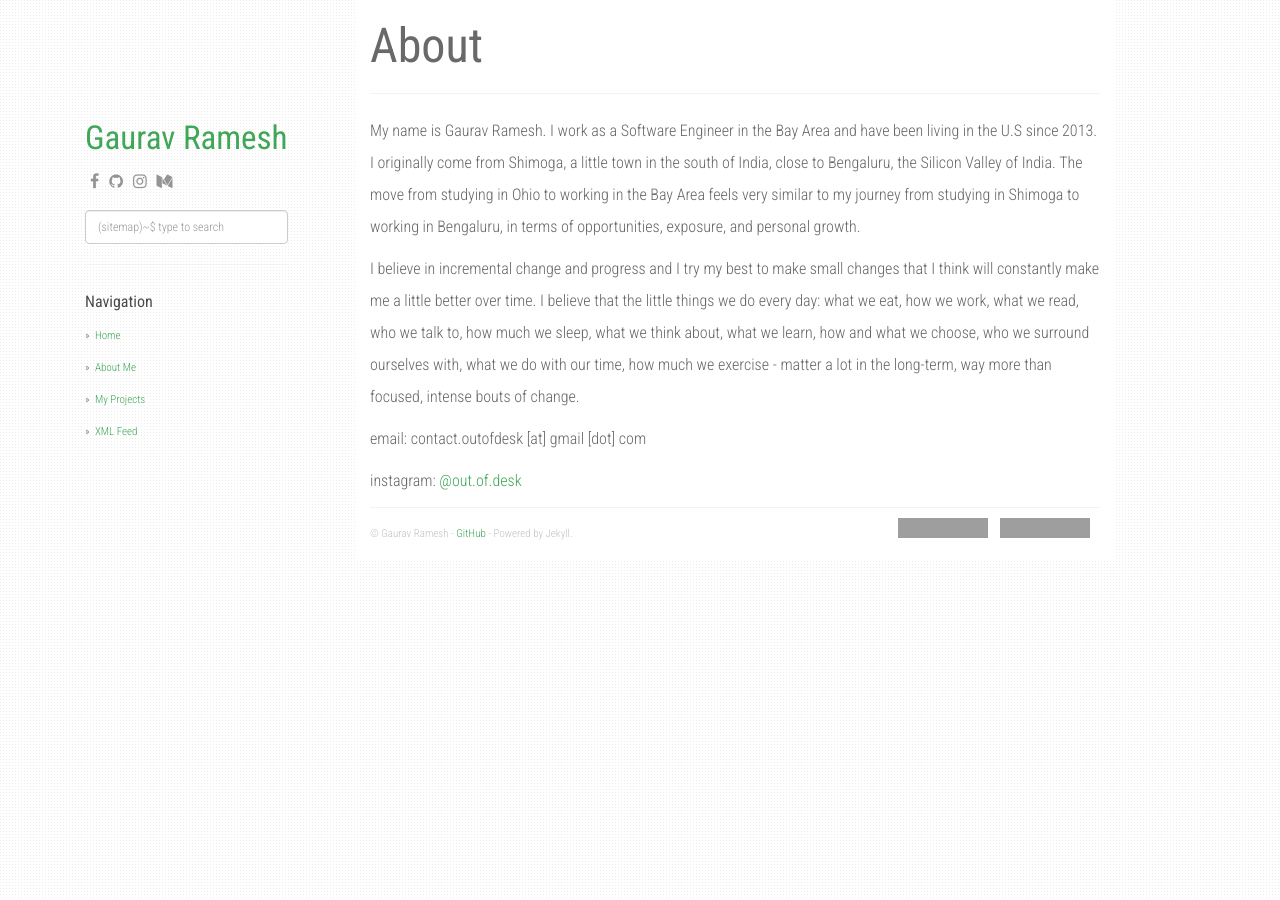
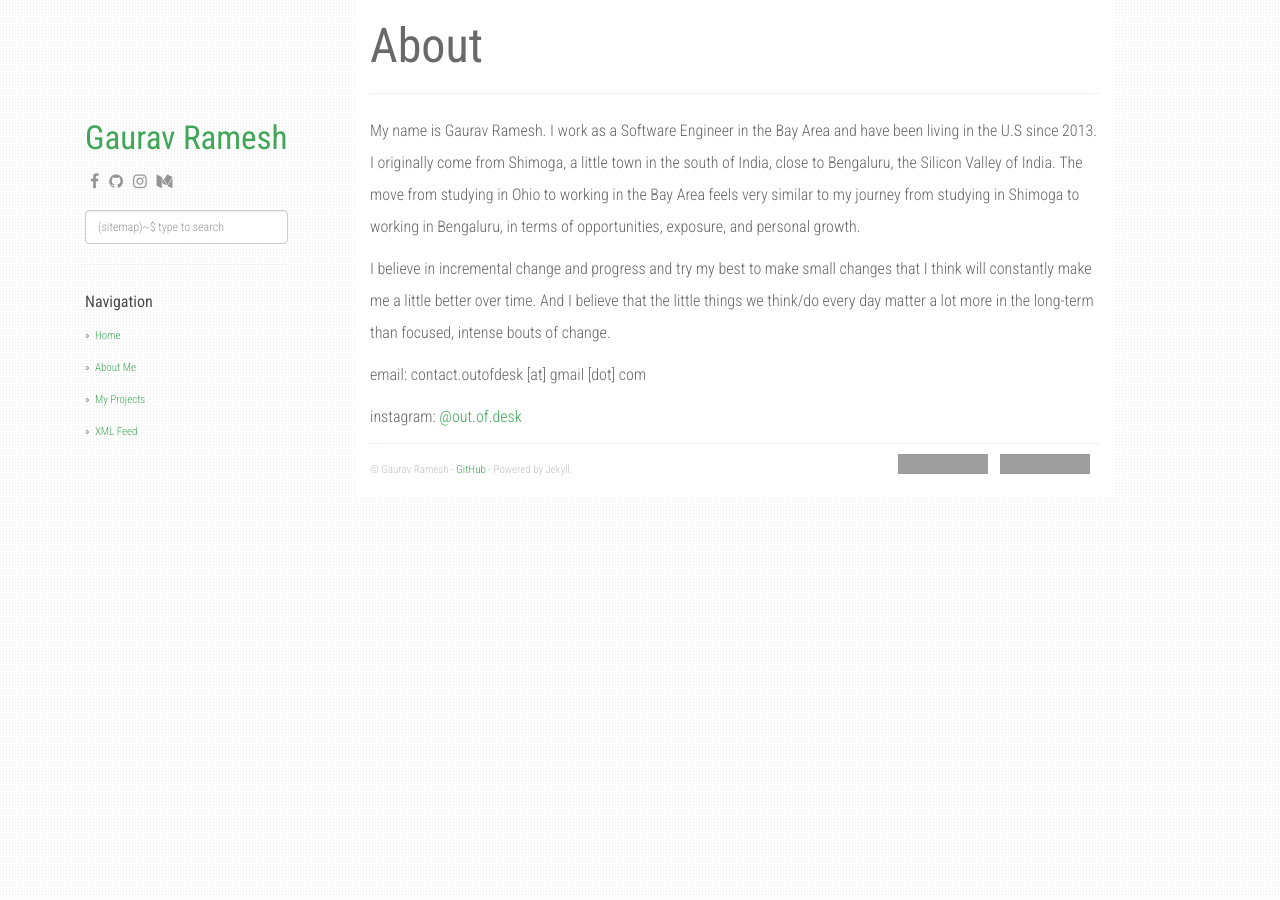
Before and after one commit to outofdesk/outofdesk.github.io, a Jekyll site: the page built from about.md, in a window 1280 px wide. Built offline with Jekyll 4.4.1, drawn with Linux system fonts in a browser that asks for light colours; nearby versions of some CDN libraries; grey boxes are pictures that could not be loaded.

Commit message:
update style

```diff
--- a/about.md
+++ b/about.md
@@ -5,7 +5,8 @@ permalink: /about/
 ---
 My name is Gaurav Ramesh. I work as a Software Engineer in the Bay Area and have been living in the U.S since 2013. I originally come from Shimoga, a little town in the south of India, close to Bengaluru, the Silicon Valley of India. The move from studying in Ohio to working in the Bay Area feels very similar to my journey from studying in Shimoga to working in Bengaluru, in terms of opportunities, exposure, and personal growth.
 
-I believe in incremental change and progress and I try my best to make small changes that I think will constantly make me a little better over time. I believe that the little things we do every day: what we eat, how we work, what we read, who we talk to, how much we sleep, what we think about, what we learn, how and what we choose, who we surround ourselves with, what we do with our time, how much we exercise - matter a lot in the long-term, way more than focused, intense bouts of change.
+I believe in incremental change and progress and try my best to make small changes that I think will constantly make me a little better over time.
+And I believe that the little things we think/do every day matter a lot more in the long-term than focused, intense bouts of change.
 
 email: contact.outofdesk [at] gmail [dot] com
 
```
